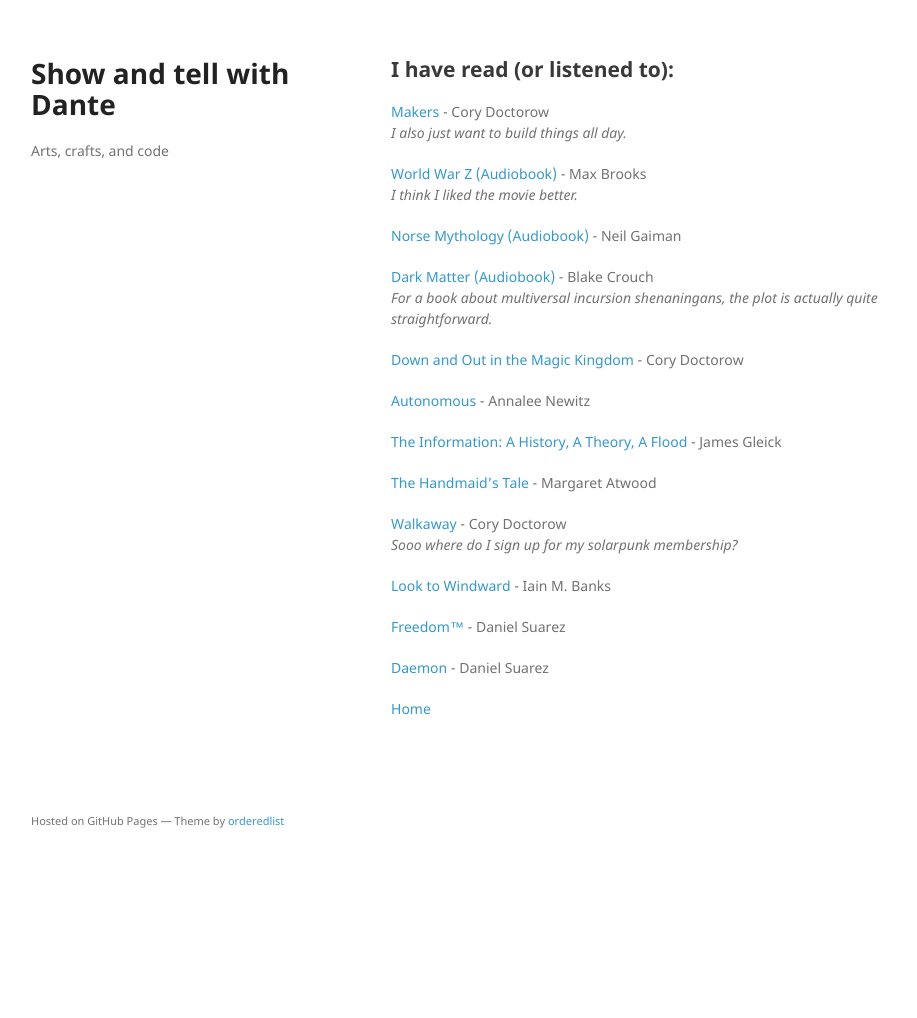
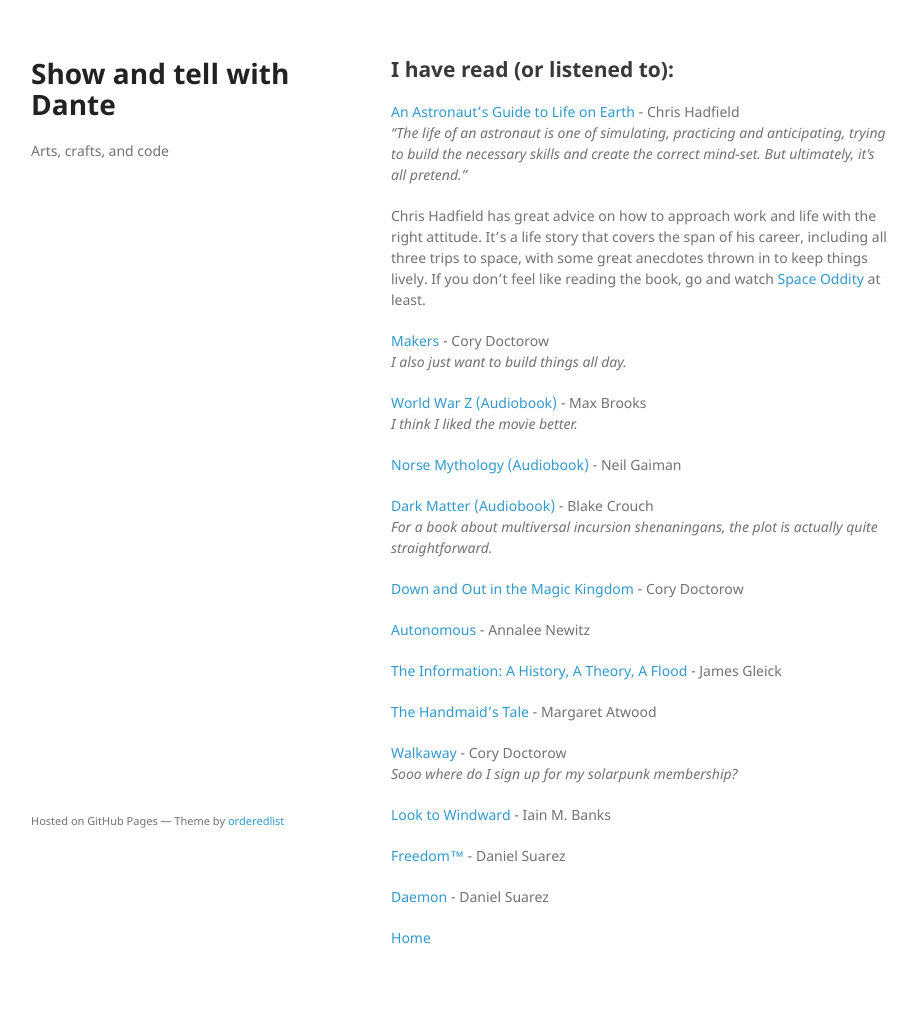
Before and after one commit to dasanchez/dasanchez.github.io, a Jekyll site: the page built from books.md, in a window 1280 px wide. Shown: the whole page, without its empty margins (179-1096 px from the left). Built offline with Jekyll 4.4.1, drawn with Linux system fonts in a browser that asks for light colours; our own code applies the rules of GitHub Pages for plain Markdown files; before the commit the page ends 900 px from its top, so only the background shows below that.

Commit message:
Finished Astronaut's Guide to Life

```diff
--- a/books.md
+++ b/books.md
@@ -3,6 +3,11 @@
 ---
 
 ## I have read (or listened to):
+
+[An Astronaut's Guide to Life on Earth](https://chrishadfield.ca/books/) - Chris Hadfield
+_"The life of an astronaut is one of simulating, practicing and anticipating, trying to build the necessary skills and create the correct mind-set. But ultimately, it's all pretend."_
+
+Chris Hadfield has great advice on how to approach work and life with the right attitude. It's a life story that covers the span of his career, including all three trips to space, with some great anecdotes thrown in to keep things lively. If you don't feel like reading the book, go and watch [Space Oddity](https://www.youtube.com/watch?v=KaOC9danxNo) at least.
 
 [Makers](https://en.wikipedia.org/wiki/Makers_(novel)) - Cory Doctorow
 _I also just want to build things all day._
```
Also changed, not shown: index.md (+1 -1 lines).
